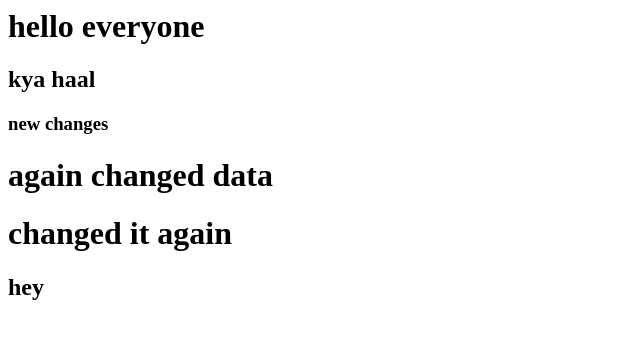
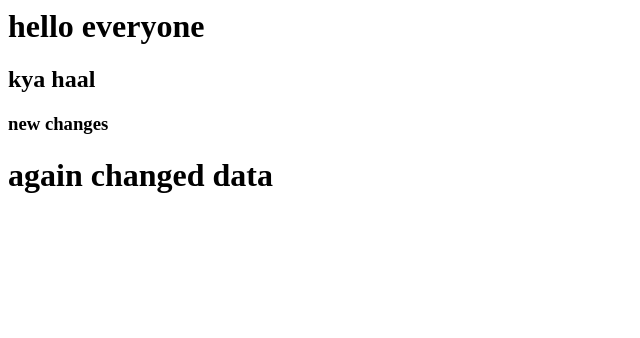
Before and after one commit to DeveshPurohit93/Jenkins-Docker, a plain HTML site: page index.html in a window 1280 px wide. Shown: the whole page, without its empty margins (0-640 px from the left). Drawn offline with Linux system fonts and the light colour scheme.

Commit message:
eighth commit

```diff
--- a/index.html
+++ b/index.html
@@ -2,5 +2,3 @@
 <h2>kya haal</h2>
 <h3> new changes </h3>
 <h1> again changed data </h1>
-<h1> changed it again </h1>
-<h2> hey </h2>
```
